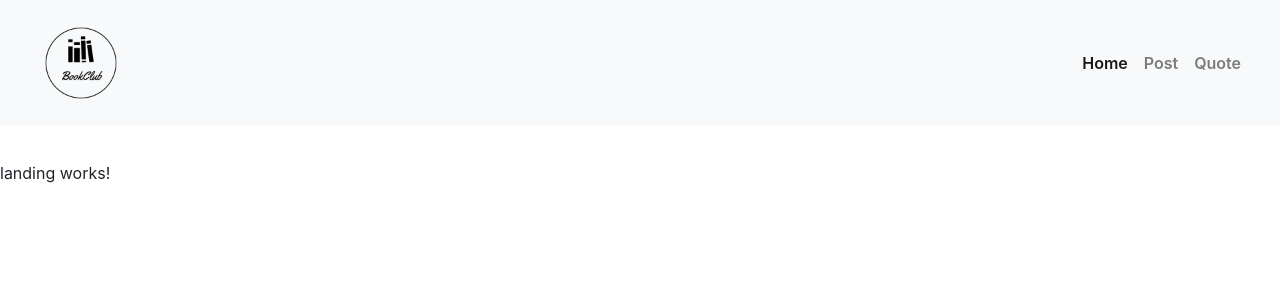
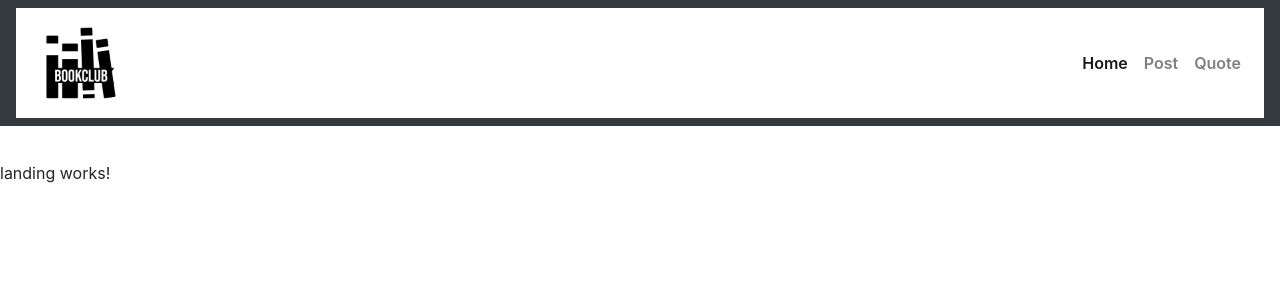
Before and after one commit to yaretzyc/frontend-capstoneproject, an Angular app in the folder bookclub/: page / in a window 1280 px wide. Shown: the top 300 px of the page. Built offline with nearby package versions, Linux system fonts and the light colour scheme.

Commit message:
calling it a night some fixes in nav component

```diff
--- a/bookclub/src/app/nav/nav.component.css
+++ b/bookclub/src/app/nav/nav.component.css
@@ -10,3 +10,7 @@ a{
 a:hover{
     color:#e74c3c;
 }
+
+/* .container-fluid{
+    margin-right: 39px;
+} */
--- a/bookclub/src/app/nav/nav.component.html
+++ b/bookclub/src/app/nav/nav.component.html
@@ -1,7 +1,7 @@
 <header class="header">
-    <nav class="navbar navbar-expand-lg navbar-light bg-light">
-    <div class="container-fluid mb-50">
-      <a class="navbar-brand" href="#"><img src="../../assets/images/logo/BookClub-logos (2)/BookClub-logos_black.png" alt="book club logo" height="100" width="100"></a>
+    <nav class="navbar navbar-expand-lg navbar-light bg-dark">
+    <div class="container-fluid bg-white">
+      <a class="navbar-brand" href="#"><img src="../../assets/images/logo/BookClub-logos (1)/BookClub-logos_black.png" alt="book club logo" height="100" width="100"></a>
       <button class="navbar-toggler" type="button" data-bs-toggle="collapse" data-bs-target="#navbarSupportedContent" aria-controls="navbarSupportedContent" aria-expanded="false" aria-label="Toggle navigation">
         <span class="navbar-toggler-icon"></span>
       </button>
--- a/bookclub/src/app/quote/quote.component.html
+++ b/bookclub/src/app/quote/quote.component.html
@@ -4,24 +4,25 @@
     <h3> Create Quote </h3>
     <form (ngSubmit) = "onSubmit()">
 
-        <div class="form-group">
-            <label> Quote </label>
-            <input type="text" class ="form-control" id = "quo"
-                [(ngModel)] = "quotes.quote" name = "quo">
-        </div>
+
 
         <div class="form-group">
             <label> chapter</label>
             <input type="text" class ="form-control" id = "ch"
-                [(ngModel)] = "quotes.chapter" name = "ch">
+                [(ngModel)] = "quotes.chapter" name = "ch" placeholder="Chapter">
         </div>
 
         <div class="form-group">
             <label> page </label>
             <input type="text" class ="form-control" id = "page"
-                [(ngModel)] = "quotes.page" name = "page">
+                [(ngModel)] = "quotes.page" name = "page" placeholder="Page">
         </div>
 
+        <div class="form-group">
+            <label> Quote </label>
+            <input type="text" class ="form-control" id = "quo"
+                [(ngModel)] = "quotes.quote" name = "quo" placeholder="Quote" >
+        </div>
         <!-- <div class="form-group">
             <label> name </label>
             <input type="text" class ="form-control" id = "name"
@@ -29,13 +30,13 @@
         </div> -->
 
 
-        <button class = "btn" type ="submit">Submit</button>
+        <button class = "btn btn-default" type ="submit">Submit</button>
 
     </form>
     </div>
 <div class="row">
     <div *ngFor = "let q of quote" class="col-12 col-md-6 col-lg-4">
-    <div class="card card-div">
+    <div class="card">
         <div class="card-header">
           Quote
         </div>
```
